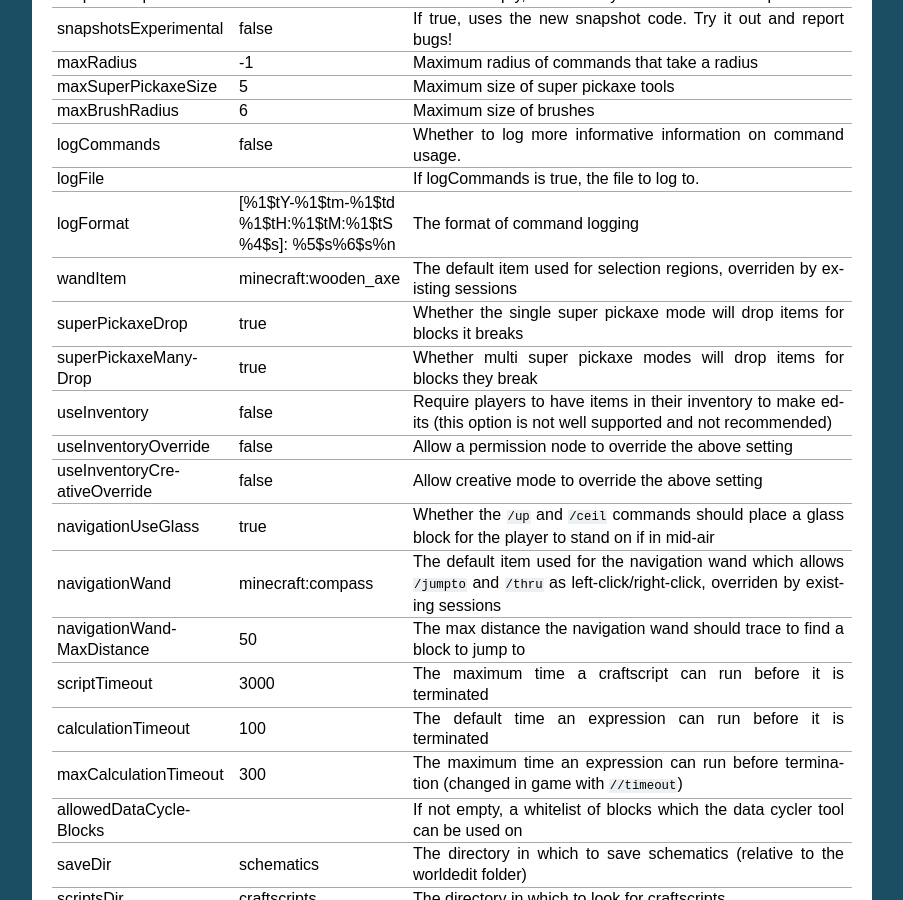
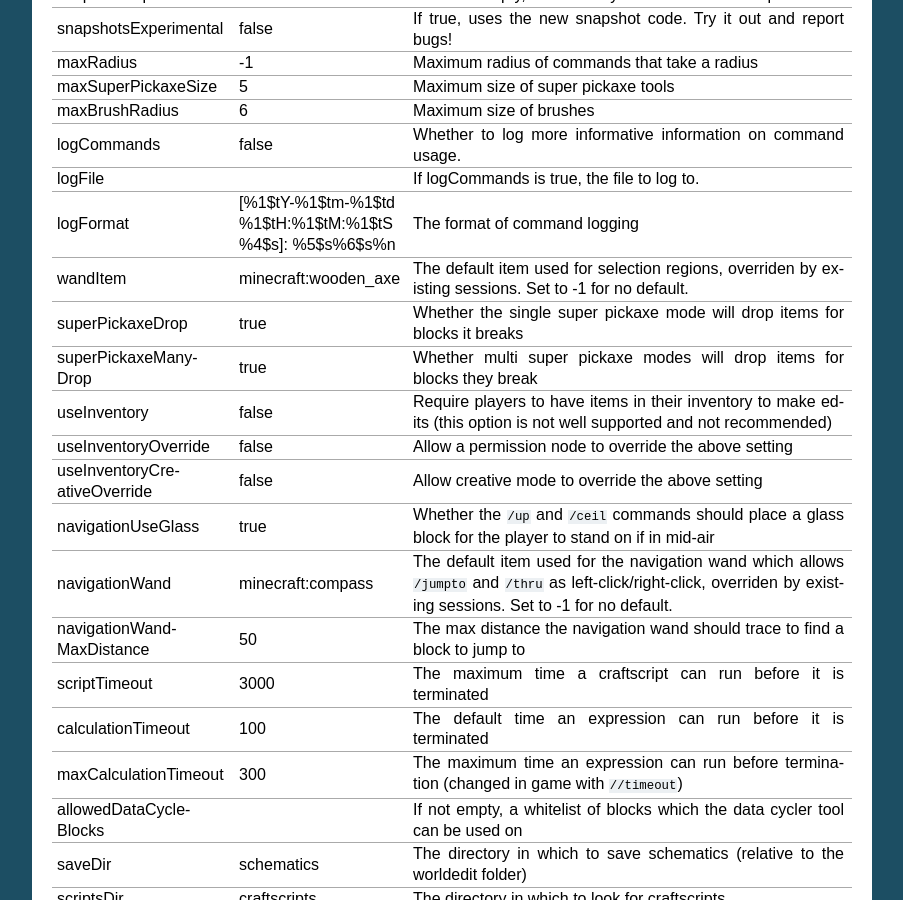
Before and after one commit to EngineHub/WorldEditDocs, a Sphinx documentation site: the page built from source/config.rst, in a window 1280 px wide and 900 px high, scrolled down 1362 px. Shown: the whole window, without its empty margins (198-1101 px from the left). Built offline with Sphinx 7.4.7, drawn with Linux system fonts in a browser that asks for light colours.

Commit message:
Added note in config to disable navigationWand item (#42)
* Added disable value for navigationWand item

* Added note for wandItem as well

```diff
--- a/source/config.rst
+++ b/source/config.rst
@@ -55,14 +55,14 @@ Settings
     logCommands,false,"Whether to log more informative information on command usage."
     logFile,"","If logCommands is true, the file to log to."
     logFormat,"[%1$tY-%1$tm-%1$td %1$tH:%1$tM:%1$tS %4$s]: %5$s%6$s%n",The format of command logging
-    wandItem,"minecraft:wooden_axe","The default item used for selection regions, overriden by existing sessions"
+    wandItem,"minecraft:wooden_axe","The default item used for selection regions, overriden by existing sessions. Set to -1 for no default."
     superPickaxeDrop,true,Whether the single super pickaxe mode will drop items for blocks it breaks
     superPickaxeManyDrop,true,Whether multi super pickaxe modes will drop items for blocks they break
     useInventory,false,Require players to have items in their inventory to make edits (this option is not well supported and not recommended)
     useInventoryOverride,false,Allow a permission node to override the above setting
     useInventoryCreativeOverride,false,Allow creative mode to override the above setting
     navigationUseGlass,true,Whether the ``/up`` and ``/ceil`` commands should place a glass block for the player to stand on if in mid-air
-    navigationWand,"minecraft:compass","The default item used for the navigation wand which allows ``/jumpto`` and ``/thru`` as left-click/right-click, overriden by existing sessions"
+    navigationWand,"minecraft:compass","The default item used for the navigation wand which allows ``/jumpto`` and ``/thru`` as left-click/right-click, overriden by existing sessions. Set to -1 for no default."
     navigationWandMaxDistance,50,The max distance the navigation wand should trace to find a block to jump to
     scriptTimeout,3000,The maximum time a craftscript can run before it is terminated
     calculationTimeout,100,The default time an expression can run before it is terminated
```
